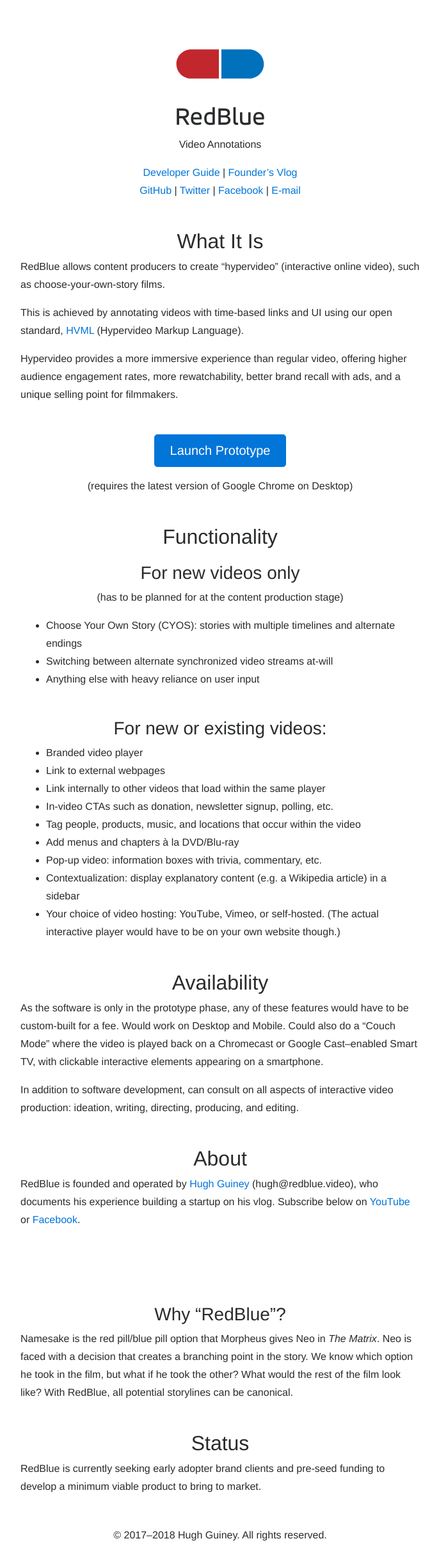
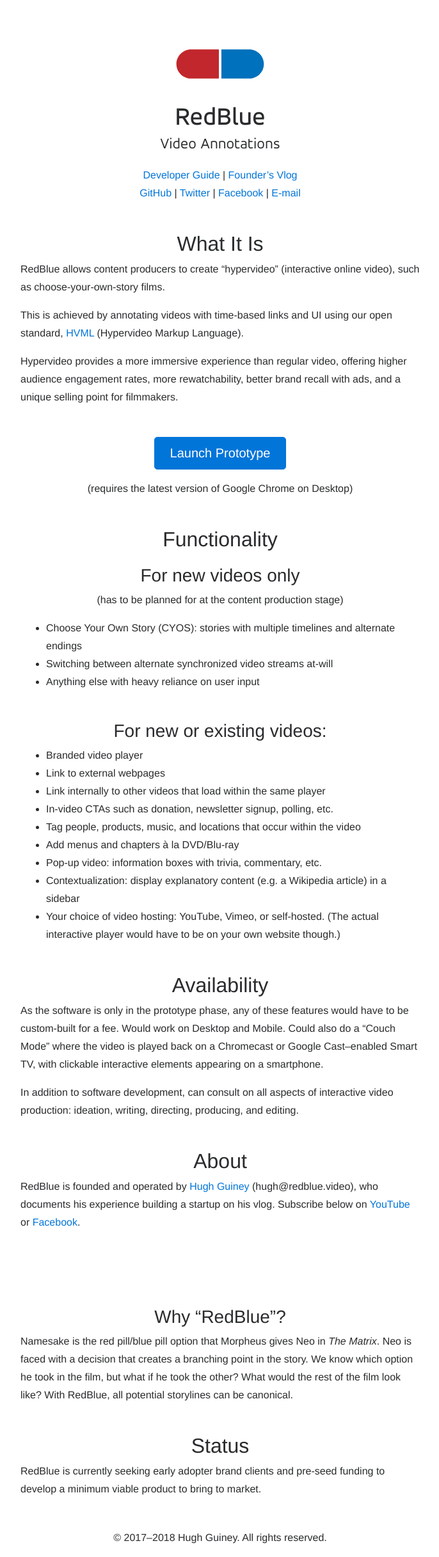
Before and after one commit to RedBlueVideo/redblue-site, a Jekyll site: the page built from index.html, in a window 1280 px wide. Shown: the whole page at 64% size, without its empty margins (296-982 px from the left). Built offline with Jekyll 4.4.1, drawn with Linux system fonts in a browser that asks for light colours; comment, search, counter and statistics services are not loaded; grey boxes are pictures that could not be loaded.

Commit message:
Typography

```diff
--- a/_layouts/default.html
+++ b/_layouts/default.html
@@ -53,10 +53,10 @@
             <img class="logo" src="/img/redblue.png" srcset="/img/redblue-logo.png 1x, /img/redblue-logo@2x.png 2x, /img/redblue-logo@3x.png 3x" width="200" height="200" alt="logo" longdesc="/img/redblue-logo.html" />
           </picture>
         </a>
-        <hgroup>
+        <hgroup class="branding">
           <h1 class="logotype">RedBlue</h1>
+          <h2 class="subhead subhead--tagline">Video Annotations</h2>
         </hgroup>
-        <p>Video Annotations</p>
         <nav>
           <a href="/guide/">Developer Guide</a> | <a href="https://www.youtube.com/c/HughGuiney">Founder’s Vlog</a><br />
           <a href="https://github.com/RedBlueVideo">GitHub</a> | <a href="https://twitter.com/RedBlueVideo">Twitter</a> | <a href="https://www.facebook.com/RedBlueVideo/">Facebook</a> | <a id="email-link" class="email-link" href="mailto:hugh@redblue.video">E-mail</a>
--- a/style/index.css
+++ b/style/index.css
@@ -209,10 +209,19 @@ h1, h2, h3, h4, h5, h6 {
   margin-bottom: .5rem;
 }
 
+.branding {
+  margin-bottom: 1.5rem;
+}
+
 .subhead {
   /* font-size: 1.5em; */
   font-size: 1.5rem;
   line-height: inherit
+}
+
+.subhead.subhead--tagline {
+  line-height: 1;
+  font-family: 'Accord Alternate', 'HelveticaNeue-Light', 'Helvetica Neue Light', 'Helvetica Neue', Helvetica, Arial, 'Lucida Grande', sans-serif;
 }
 
 .h1, .h2, .h3, .h4, .h5, .h6, h1, h2, h3, h4, h5, h6 {
```
